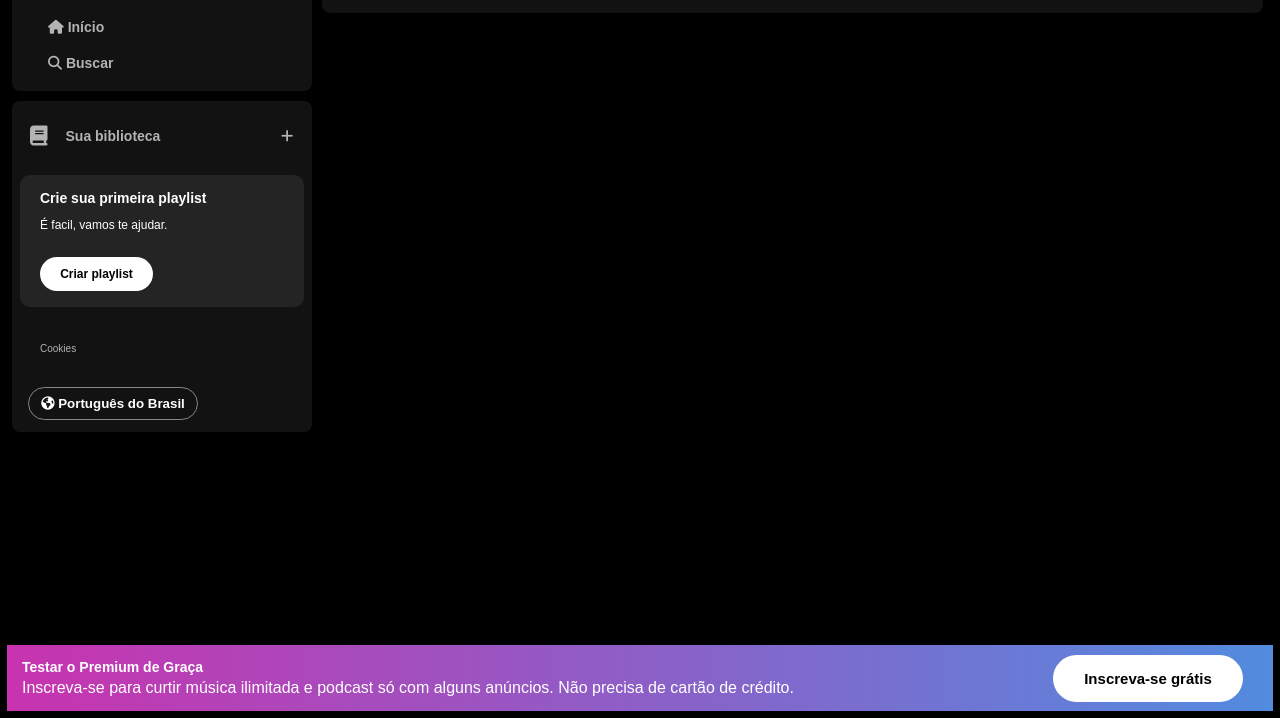
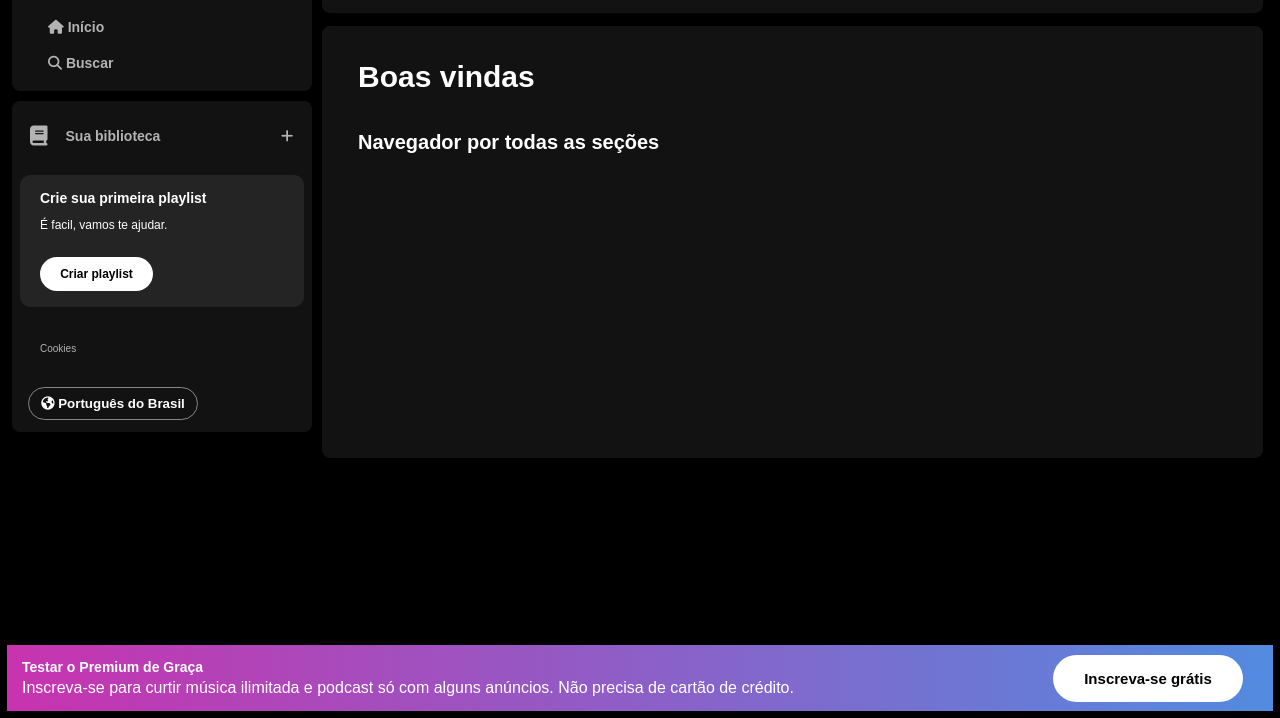
Before and after one commit to brayanvaladares/imersao-alura, a plain HTML site: page index.html in a window 1280 px wide. Shown: the part 82-800 px from the top of the page. Drawn offline with Linux system fonts and the light colour scheme.

Commit message:
Conserto de micro erros +DESAFIO

```diff
--- a/index.html
+++ b/index.html
@@ -91,6 +91,11 @@
             <button class="login">Entrar</button>
           </div>
         </nav>
+        <div class="main-content">
+          <span class="title">Boas vindas</span>
+          <span class="subtitle">Navegador por todas as seções</span>
+          <div class="blocos"></div>
+        </div>
       </div>
     </main>
 
--- a/src/styles/main-content.css
+++ b/src/styles/main-content.css
@@ -1,7 +1,7 @@
 /* HEADER */
 
 .main-container {
-  max-width: 80vw;
+  max-width: 90vw;
   height: 80vh;
   margin-left: 320px;
   margin-right: 15px;
@@ -94,3 +94,25 @@
   border: none;
   cursor: pointer;
 }
+
+.main-content {
+  display: flex;
+  flex-direction: column;
+  height: 400px;
+  padding: 16px;
+  margin: 13px 2px;
+  border-radius: 8px;
+  background-color: #121212;
+}
+
+.main-content .title {
+  font-size: 30px;
+  padding: 20px;
+  font-weight: 700;
+}
+
+.main-content .subtitle {
+  font-size: 20px;
+  padding: 20px;
+  font-weight: 700;
+}
--- a/src/styles/sidebar-footer.css
+++ b/src/styles/sidebar-footer.css
@@ -1,5 +1,6 @@
 body {
   background-color: black;
+  color: #fff;
   font-family: var(--font-dm-sans);
 }
 
```
